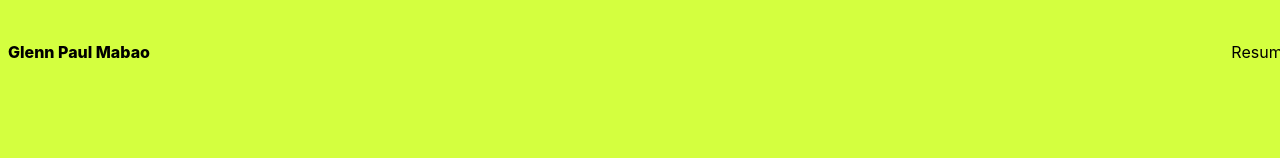
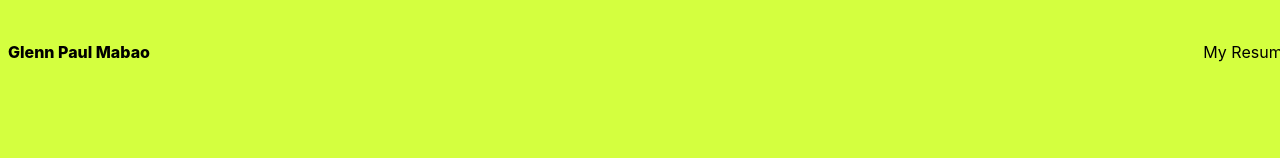
Before and after one commit to glennpaulmabao/web, a Next.js app: page / in a window 1280 px wide. Shown: the top 158 px of the page. Built offline with nearby package versions, Linux system fonts and the light colour scheme.

Commit message:
Update index.js

```diff
--- a/pages/index.js
+++ b/pages/index.js
@@ -35,7 +35,7 @@
           <nav className="flex md:py-10 py-5 mx-auto md:mb-[28px] mb-10 justify-between">
             <h1 className="font-extrabold"><a href="https://glennpaulmabao.github.io/web/">Glenn Paul Mabao</a></h1>
             <ul>
-              <li><a href="./resume" target="_blank">Resume</a></li>
+              <li><a href="./resume" target="_blank">My Resume</a></li>
             </ul>
           </nav>
           <div className="items-start justify-between md:flex">
```
